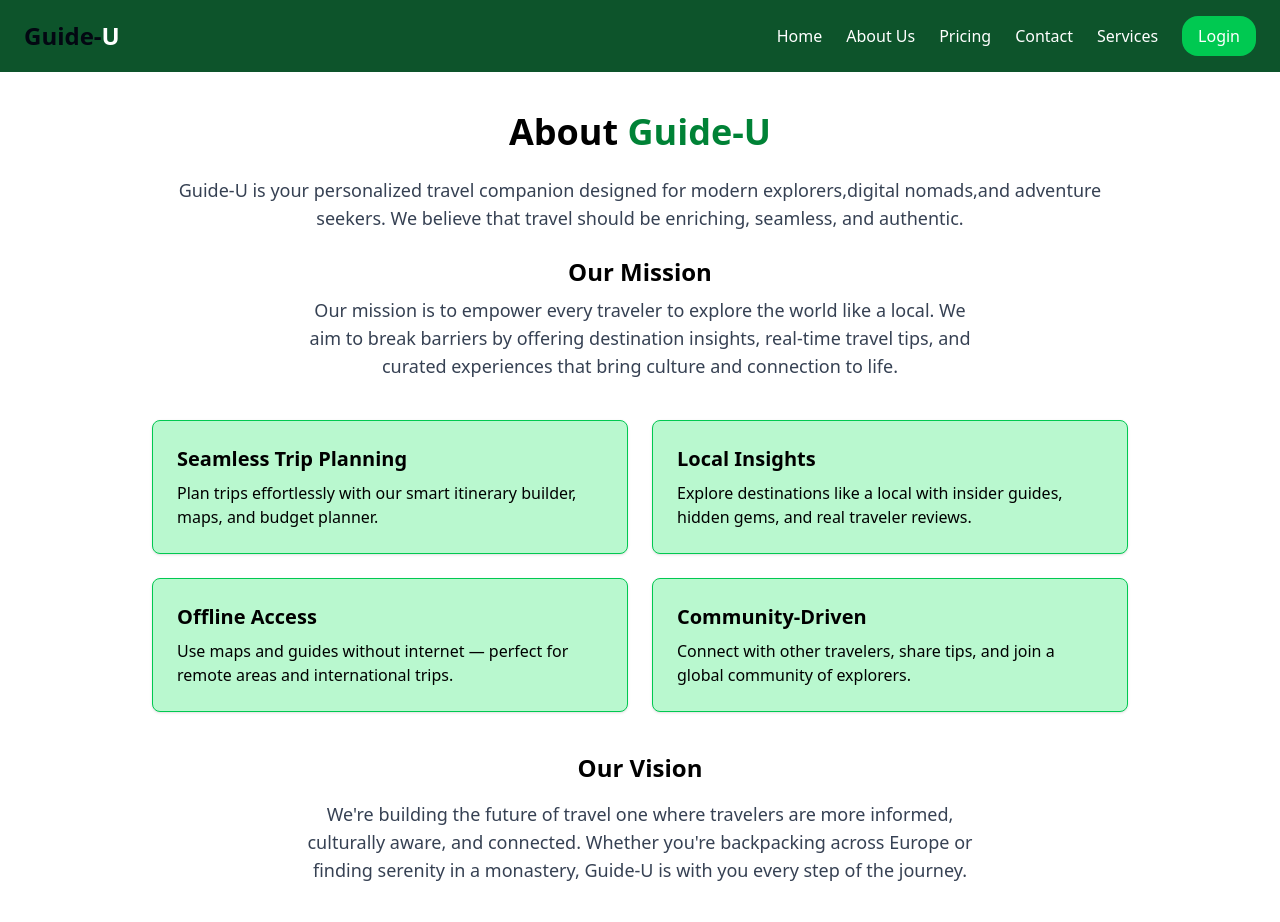
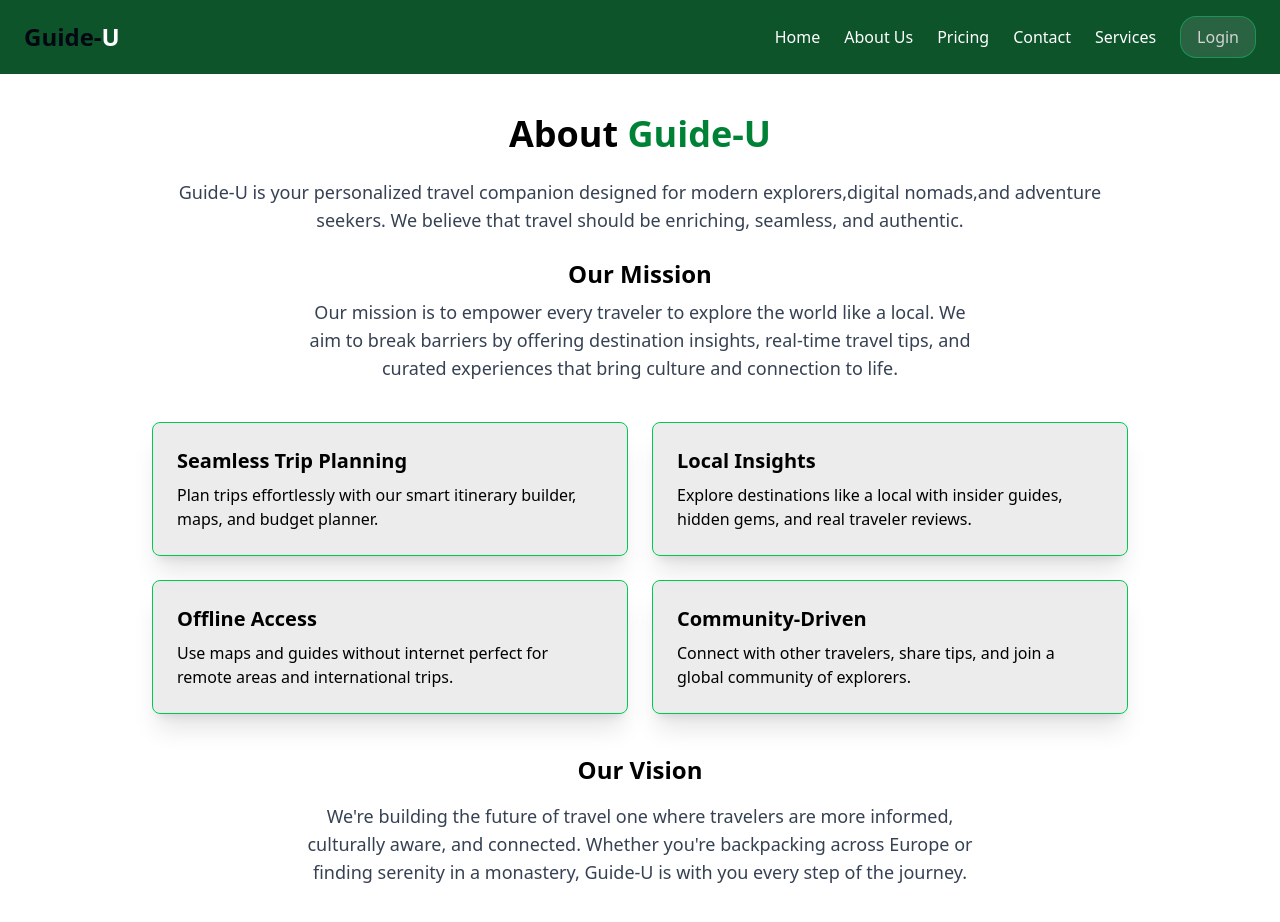
Before and after one commit to Darshani24/Travel-Guid, a Next.js app: page /about in a window 1280 px wide. Shown: the top 922 px of the page. Built offline with nearby package versions, Linux system fonts and the light colour scheme.

Commit message:
Change button using liquid glass concept

```diff
--- a/src/app/about/page.js
+++ b/src/app/about/page.js
@@ -22,22 +22,22 @@ const Aboutus
 
 
       <div className="grid md:grid-cols-2 gap-6 mb-10">
-        <div className="bg-green-200 border border-green-500 p-6 rounded-lg shadow">
+        <div className="bg-neutral-400/20 hover:bg-neutral-400/40 border border-green-500 p-6 rounded-lg shadow-xl">
           <h3 className="text-xl font-bold mb-2">Seamless Trip Planning</h3>
           <p>Plan trips effortlessly with our smart itinerary builder, maps, and budget planner.</p>
         </div>
 
-        <div className="bg-green-200 border border-green-500 p-6 rounded-lg shadow">
+        <div className="bg-neutral-400/20 hover:bg-neutral-400/40 border border-green-500 p-6 rounded-lg shadow-xl">
           <h3 className="text-xl font-bold mb-2">Local Insights</h3>
           <p>Explore destinations like a local with insider guides, hidden gems, and real traveler reviews.</p>
         </div>
 
-        <div className="bg-green-200 border border-green-500 p-6 rounded-lg shadow">
+        <div className="bg-neutral-400/20 hover:bg-neutral-400/40 border border-green-500 p-6 rounded-lg shadow-xl">
           <h3 className="text-xl font-bold mb-2">Offline Access</h3>
-          <p>Use maps and guides without internet — perfect for remote areas and international trips.</p>
+          <p>Use maps and guides without internet perfect for remote areas and international trips.</p>
         </div>
 
-        <div className="bg-green-200 border border-green-500 p-6 rounded-lg shadow ">
+        <div className="bg-neutral-400/20 hover:bg-neutral-400/40 border border-green-500 p-6 rounded-lg shadow-xl">
           <h3 className="text-xl font-bold mb-2">Community-Driven</h3>
           <p>Connect with other travelers, share tips, and join a global community of explorers.</p>
         </div>
--- a/src/app/components/Navbar.jsx
+++ b/src/app/components/Navbar.jsx
@@ -45,7 +45,7 @@ const Navbar = () => {
             Services
           </Link>
           <Link href="/login">
-            <button className="bg-green-500 hover:bg-white hover:text-green-700 text-white px-4 py-2 rounded-2xl transition">
+            <button className="bg-neutral-400/20 hover:bg-neutral-400/25  hover:text-green-700 text-neutral-300 backdrop-blur-sm border border-green-400/40 px-4 py-2 rounded-2xl transition">
               Login
             </button>
           </Link>
--- a/src/app/login/page.js
+++ b/src/app/login/page.js
@@ -33,7 +33,7 @@ const LoginPage = () => {
 
   return (
     <section className="min-h-screen flex items-center justify-center bg-white px-6 py-10">
-      <div className="max-w-md w-full p-8 bg-green-50 rounded-lg shadow-lg">
+      <div className="max-w-md w-full p-8 bg-neutral-300/20 hover:bg-neutral-300/35 backdrop-blur-sm rounded-xl shadow-xl border border-green-900/30">
         <h1 className="text-3xl font-bold mb-6 text-center">Login</h1>
         <form onSubmit={handleLogin} className="space-y-6">
           <input
@@ -55,7 +55,7 @@ const LoginPage = () => {
           <button
             type="submit"
             disabled={loading}
-            className="w-full bg-green-600 text-white py-3 rounded hover:bg-green-800 transition disabled:opacity-50"
+            className="w-full hover:bg-green-50/25 bg-neutral-400/20 border border-green-900/30 backdrop-blur-sm text-neutral-700/30 hover:text-gray-700 py-3 transition disabled:opacity-50 rounded-xl shadow-2xl"
           >
             {loading ? "Logging in..." : "Login"}
           </button>
@@ -69,7 +69,7 @@ const LoginPage = () => {
           Don't have an account?{" "}
           <button
             onClick={() => router.push("/signup")}
-            className="text-green-700 font-bold"
+            className="text-green-700 font-bold "
           >
             Signup
           </button>
--- a/src/app/page.js
+++ b/src/app/page.js
@@ -8,7 +8,7 @@ export default function Home() {
 
  <p className="text-lg pl-7 pt-4 pb-6 ">Travel Guide App helps travelers discover destinations, plan trips, and explore local experiences.It's fast,responsive,and easy to use making travel planning simple and enjoyable.</p>
 
-  <button className="bg-green-500 p-4 rounded-2xl text-xl ">Downlod App</button>
+  <button className="bg-neutral-300/20 border border-green-800 hover:bg-neutral-400/20 p-4 text-neutral-500 hover:text-neutral-800 rounded-2xl text-xl backdrop-blur-2xl shadow-2xl shadow-green-800 ">Downlod App</button>
 
     <div className="pt-5 w-[350px] h-[350px] md:h-[550px] md:w-full md:p-10 lg:h-[600px] lg:p-8">
   <Image
--- a/src/app/services/page.js
+++ b/src/app/services/page.js
@@ -3,7 +3,11 @@ import React from 'react'
 const Services = () => {
   return (
    <section className="px-6 py-10 flex flex-col justify-center items-center">
-    <div className='bg-green-50 shadow-lg rounded-lg p-8 w-full max-w-md min-h-[400px] flex flex-col items-center'>
+
+    <div>
+
+    </div>
+    <div className='bg-gradient-to-r from-neutral-400/20 to bg-neutral-50/30 hover:bg-neutral-200/35 border border-green-900/35 shadow-xl rounded-xl p-8 w-full max-w-md min-h-[400px] flex flex-col items-center'>
       <h1 className="text-3xl font-bold mb-6">Our Services</h1>
       <ul className="space-y-4 text-lg">
         <li> Personalized Itinerary Creation</li>
--- a/src/app/signup/page.js
+++ b/src/app/signup/page.js
@@ -41,7 +41,7 @@ const SignupPage = () => {
 
   return (
     <section className="min-h-screen flex items-center justify-center bg-white px-6 py-10">
-      <div className="max-w-md w-full p-8 bg-green-50 rounded-lg shadow-lg">
+      <div className="max-w-md w-full p-8 bg-neutral-300/20 hover:bg-neutral-300/35 backdrop-blur-sm rounded-xl shadow-xl border border-green-900/30">
         <h1 className="text-3xl font-bold mb-6 text-center">Signup</h1>
         <form onSubmit={handleSignup} className="space-y-6">
           <input
@@ -79,7 +79,7 @@ const SignupPage = () => {
           <button
             type="submit"
             disabled={loading}
-            className="w-full bg-green-600 text-white py-3 rounded hover:bg-green-800 transition disabled:opacity-50"
+            className="w-full hover:bg-green-50/25 bg-neutral-400/20 border border-green-900/30 backdrop-blur-sm text-neutral-700/30 hover:text-gray-700 py-3 rounded-xl transition disabled:opacity-50"
           >
             {loading ? "Signing up..." : "Signup"}
           </button>
```
